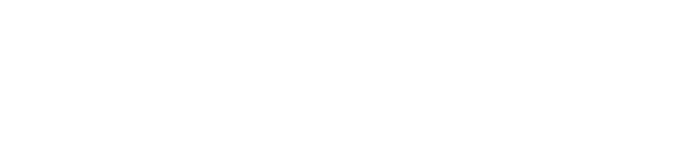
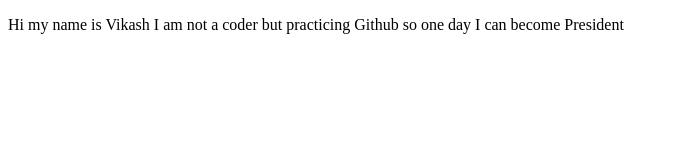
Before and after one commit to vikashbond/GithubPracticeRepo, a plain HTML site: page about.html in a window 1280 px wide. Shown: the whole page, without its empty margins (0-676 px from the left). Drawn offline with Linux system fonts and the light colour scheme.

Commit message:
Commit from newbranch

```diff
--- a/about.html
+++ b/about.html
@@ -6,6 +6,6 @@
     <title>Document</title>
 </head>
 <body>
-
+    <P>Hi my name is Vikash I am not a coder but practicing Github so one day I can become President</P>
 </body>
 </html>
```
Also changed, not shown: index.html (+1 -0 lines).
